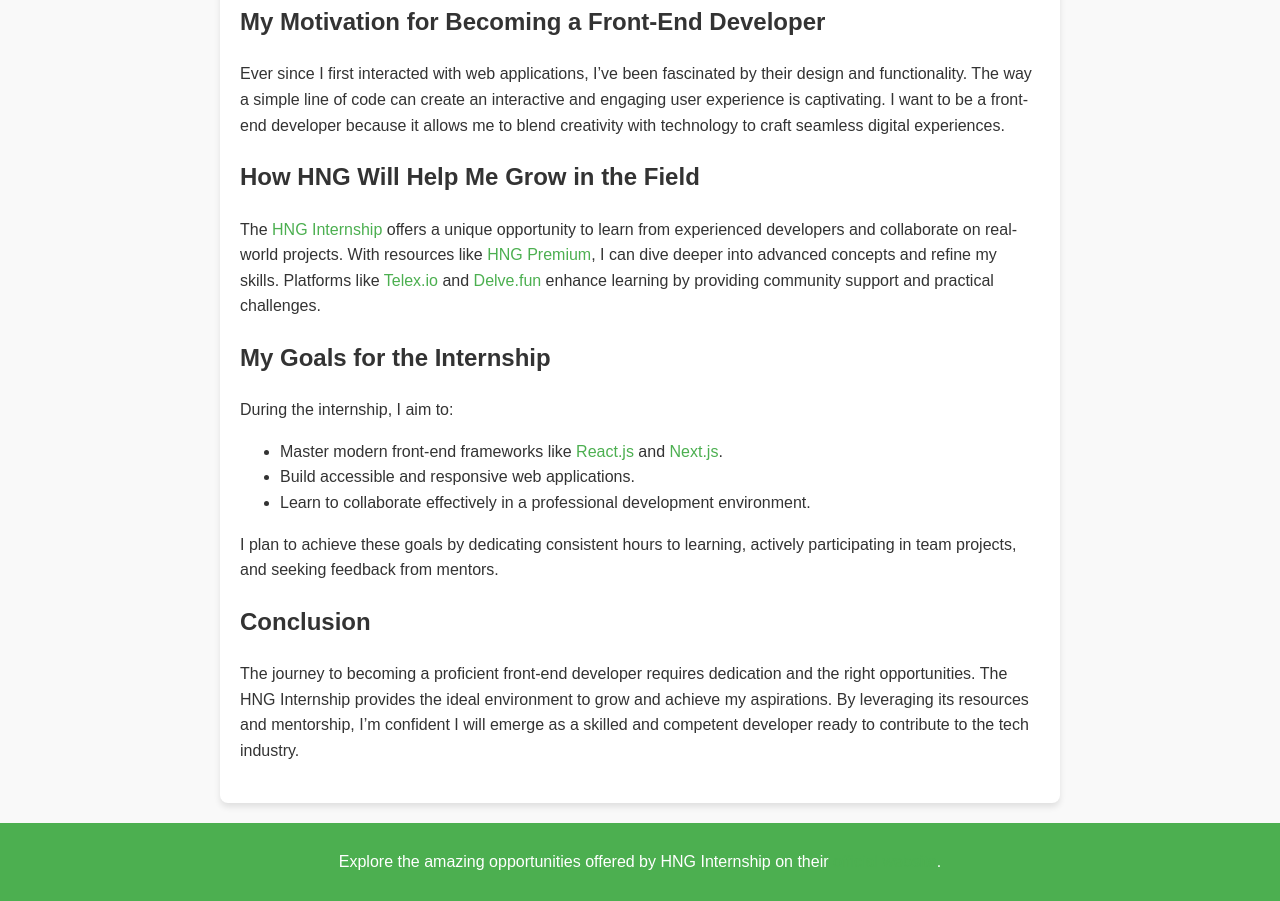
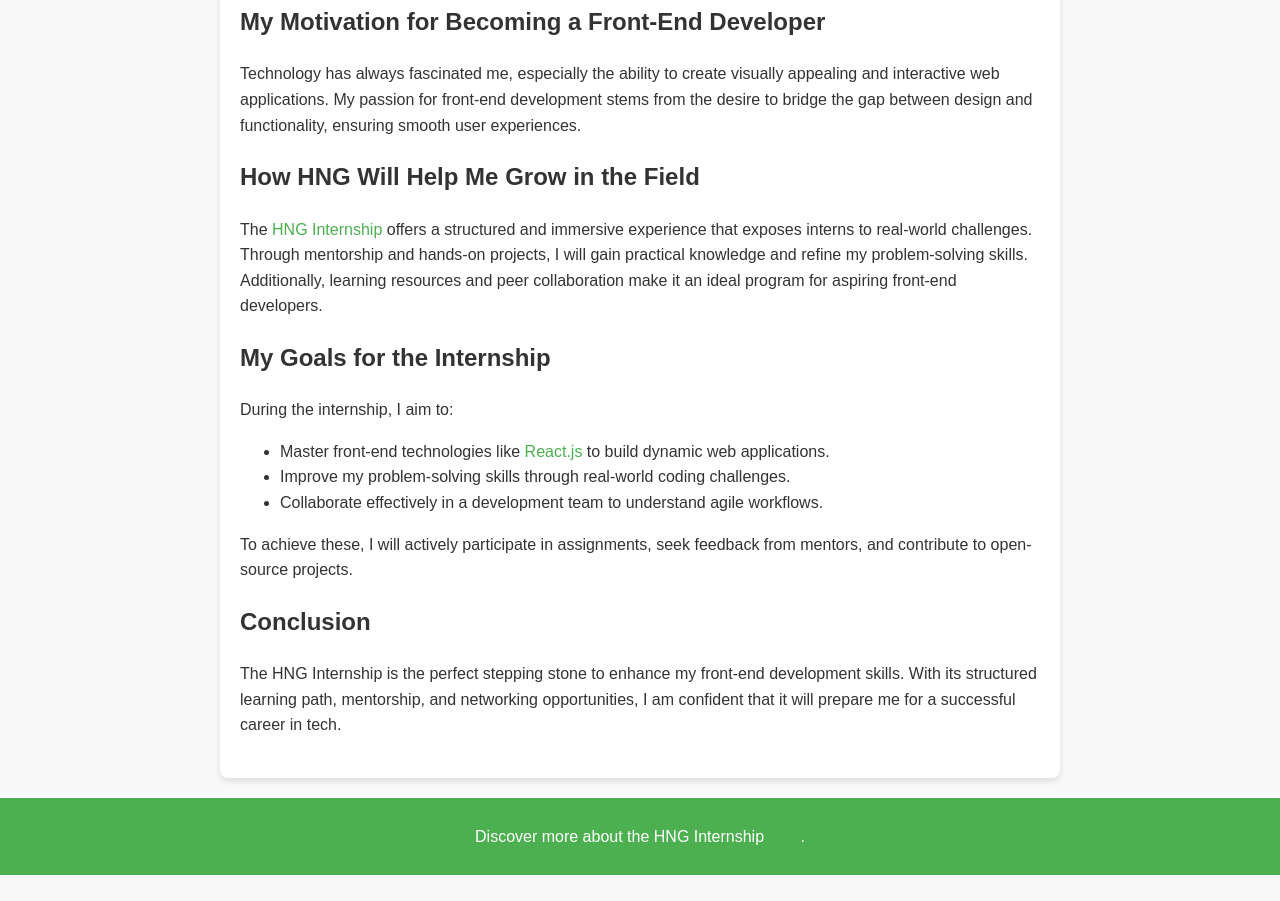
Before and after one commit to Jessymeek12/HNG-myblog, a plain HTML site: page index.html in a window 1280 px wide. Shown: the part 222-1123 px from the top of the page. After the commit the page ends 1097 px from the top, so only its background shows below. Drawn offline with Linux system fonts and the light colour scheme.

Commit message:
Add files via upload

```diff
--- a/index.html
+++ b/index.html
@@ -15,33 +15,33 @@
     <main>
         <section>
             <h2>My Motivation for Becoming a Front-End Developer</h2>
-        <p>Ever since I first interacted with web applications, I’ve been fascinated by their design and functionality. The way a simple line of code can create an interactive and engaging user experience is captivating. I want to be a front-end developer because it allows me to blend creativity with technology to craft seamless digital experiences.</p>
+            <p>Technology has always fascinated me, especially the ability to create visually appealing and interactive web applications. My passion for front-end development stems from the desire to bridge the gap between design and functionality, ensuring smooth user experiences.</p>
         </section>
 
         <section>
             <h2>How HNG Will Help Me Grow in the Field</h2>
-        <p>The <a href="http://hng.tech/internship" target="_blank">HNG Internship</a> offers a unique opportunity to learn from experienced developers and collaborate on real-world projects. With resources like <a href="http://hng.tech/premium" target="_blank">HNG Premium</a>, I can dive deeper into advanced concepts and refine my skills. Platforms like <a href="http://telex.io" target="_blank">Telex.io</a> and <a href="http://delve.fun" target="_blank">Delve.fun</a> enhance learning by providing community support and practical challenges.</p>
+            <p>The <a href="http://hng.tech/internship" target="_blank">HNG Internship</a> offers a structured and immersive experience that exposes interns to real-world challenges. Through mentorship and hands-on projects, I will gain practical knowledge and refine my problem-solving skills. Additionally, learning resources and peer collaboration make it an ideal program for aspiring front-end developers.</p>
         </section>
 
         <section>
             <h2>My Goals for the Internship</h2>
             <p>During the internship, I aim to:
             <ul>
-            <li>Master modern front-end frameworks like <a href="https://hng.tech/hire/reactjs-developers" target="_blank">React.js</a> and <a href="https://hng.tech/hire/nextjs-developers" target="_blank">Next.js</a>.</li>
-            <li>Build accessible and responsive web applications.</li>
-            <li>Learn to collaborate effectively in a professional development environment.</li>
+                <li>Master front-end technologies like <a href="https://hng.tech/hire/reactjs-developers" target="_blank">React.js</a> to build dynamic web applications.</li>
+                <li>Improve my problem-solving skills through real-world coding challenges.</li>
+                <li>Collaborate effectively in a development team to understand agile workflows.</li>
             </ul>
-        I plan to achieve these goals by dedicating consistent hours to learning, actively participating in team projects, and seeking feedback from mentors.</p>
+            To achieve these, I will actively participate in assignments, seek feedback from mentors, and contribute to open-source projects.</p>
         </section>
 
         <section>
             <h2>Conclusion</h2>
-        <p>The journey to becoming a proficient front-end developer requires dedication and the right opportunities. The HNG Internship provides the ideal environment to grow and achieve my aspirations. By leveraging its resources and mentorship, I’m confident I will emerge as a skilled and competent developer ready to contribute to the tech industry.</p>
+            <p>The HNG Internship is the perfect stepping stone to enhance my front-end development skills. With its structured learning path, mentorship, and networking opportunities, I am confident that it will prepare me for a successful career in tech.</p>
         </section>
     </main>
 
     <footer>
-    <p>Explore the amazing opportunities offered by HNG Internship on their <a href="http://hng.tech/internship" target="_blank">official website</a>.</p>
+        <p>Discover more about the HNG Internship <a href="http://hng.tech/internship" target="_blank">here</a>.</p>
     </footer>
 
     <script>
```
Lines whose indentation alone changed are shown as unchanged.
